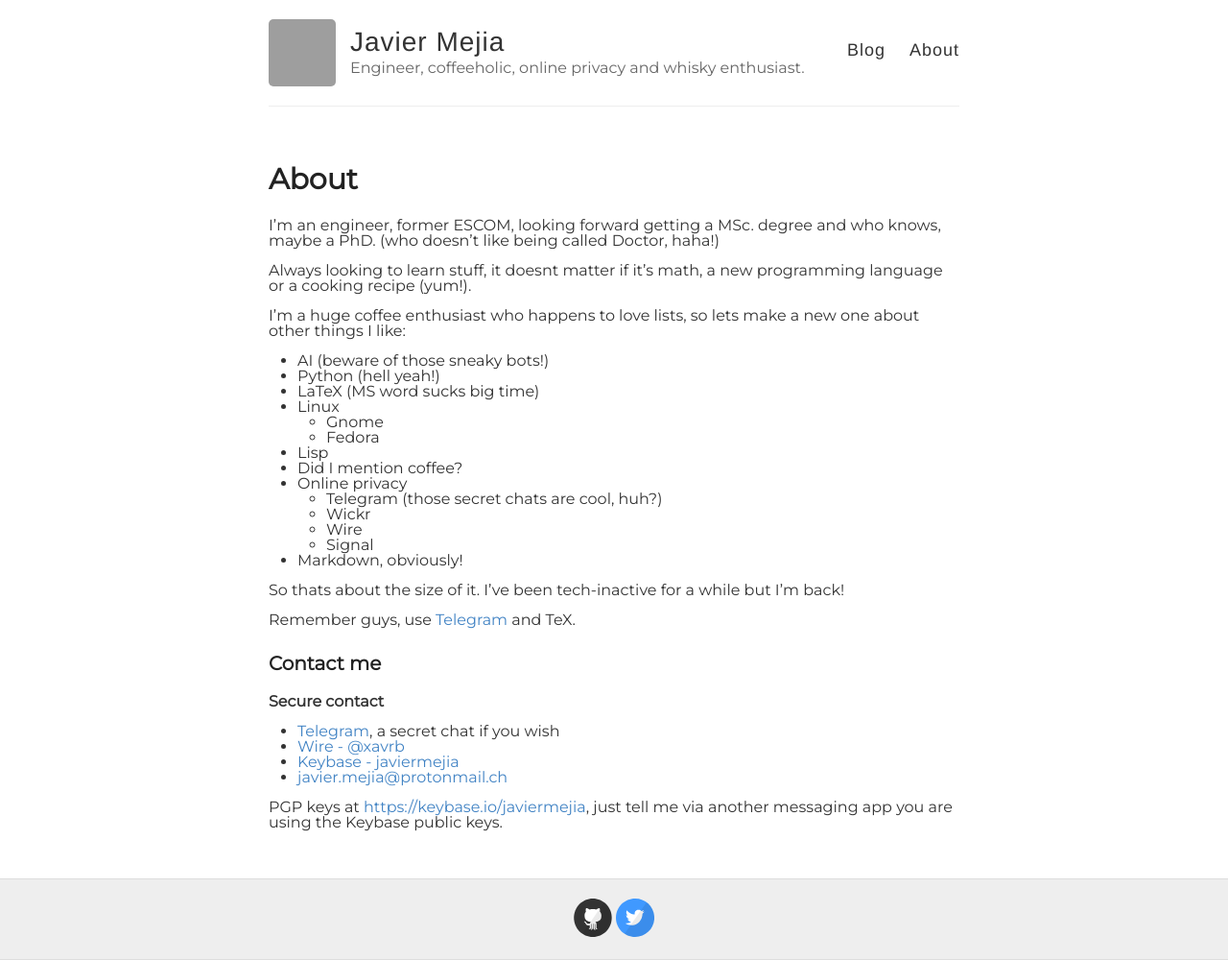
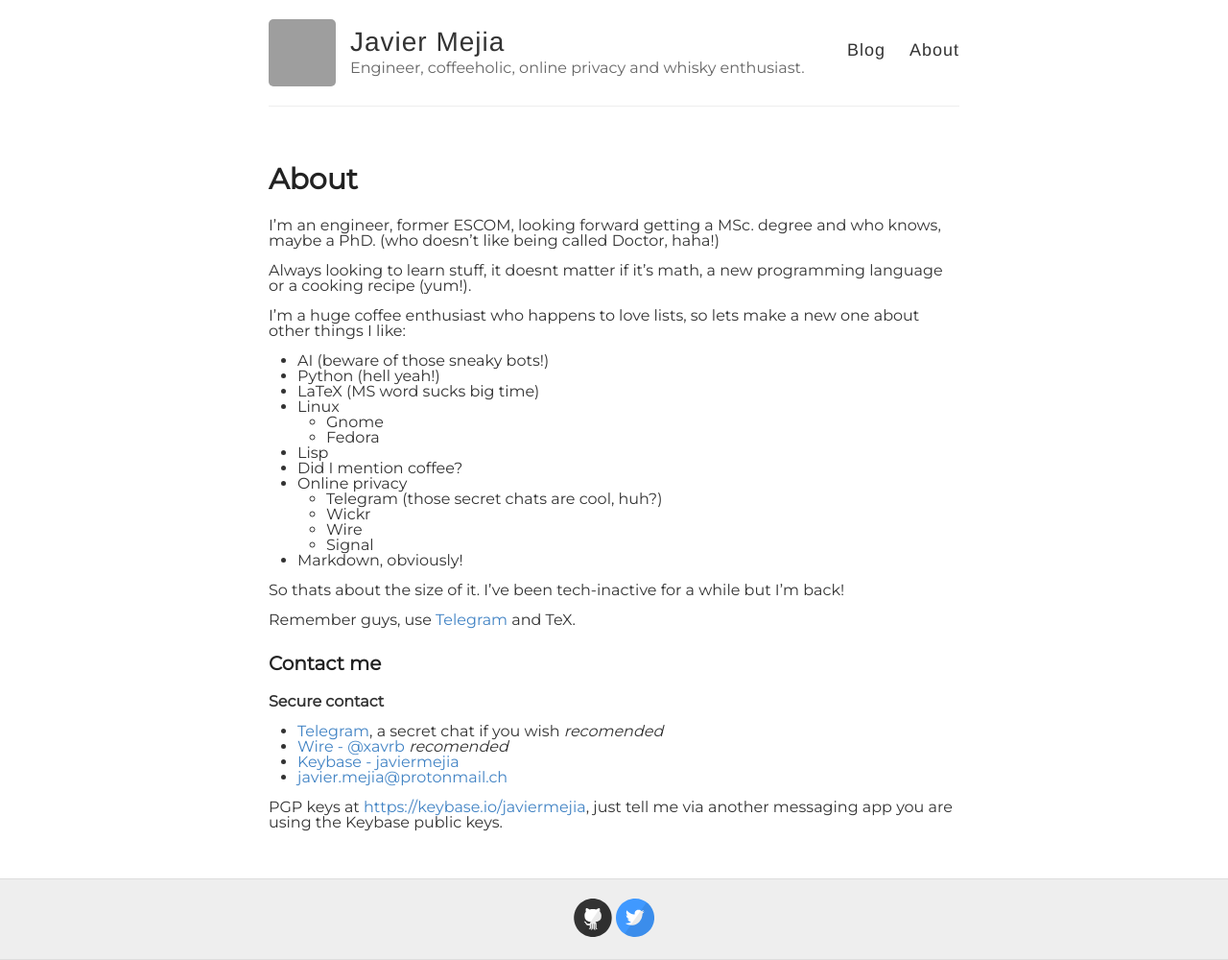
Before and after one commit to xavrb/xavrb.github.io, a Jekyll site: the page built from about.md, in a window 1280 px wide. Shown: the whole page at 96% size. Built offline with Jekyll 4.4.1, drawn with Linux system fonts in a browser that asks for light colours; grey boxes are pictures that could not be loaded.

Commit message:
modified contact info, added some

```diff
--- a/about.md
+++ b/about.md
@@ -32,8 +32,8 @@ Remember guys, use [Telegram](https://telegram.org/dl) and TeX.
 ### Contact me
 **Secure contact**
 
-* [Telegram](https://t.me/xavrb), a secret chat if you wish
-* [Wire - @xavrb](https://app.wire.com)
+* [Telegram](https://t.me/xavrb), a secret chat if you wish  *recomended*
+* [Wire - @xavrb](https://app.wire.com)    *recomended*
 * [Keybase - javiermejia](https://keybase.io/javiermejia)
 * [javier.mejia@protonmail.ch](mailto:javier.mejia@protonmail.ch)
 
```
